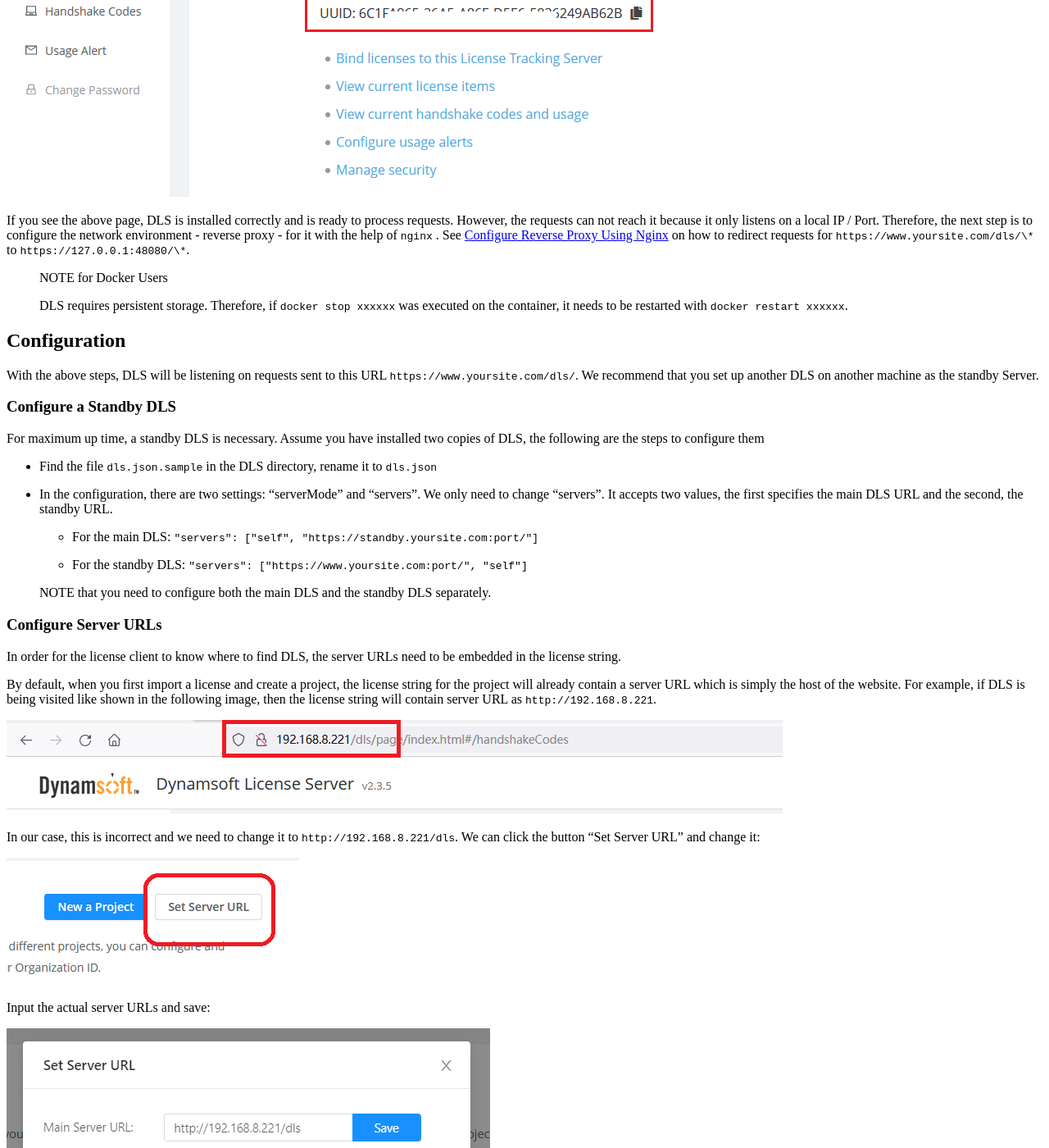
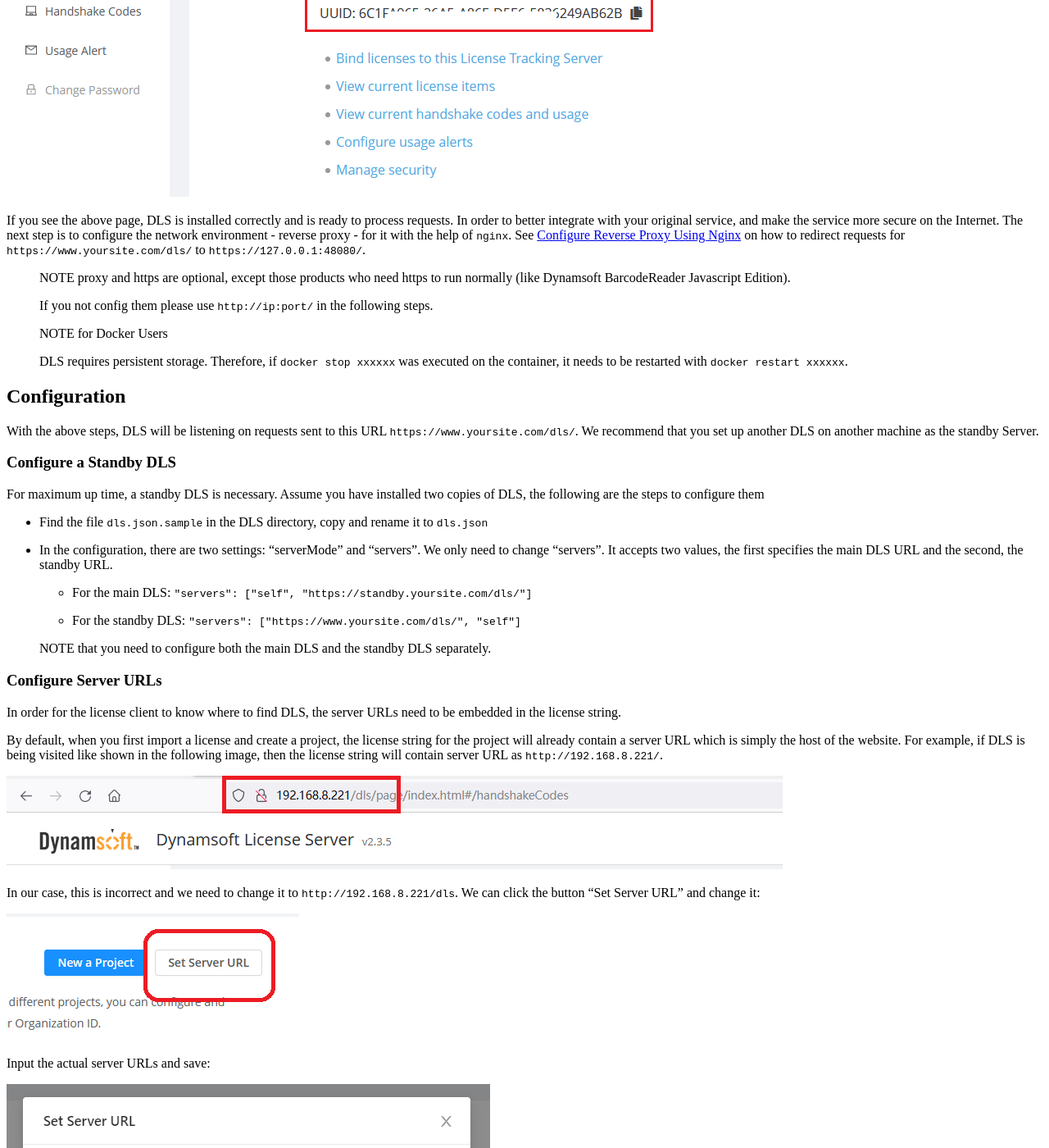
Before and after one commit to dynamsoft-docs/license-server-docs, a Jekyll site: the page built from selfhosting/DLSonLinux.md, in a window 1280 px wide and 1400 px high, scrolled down 1636 px. Shown: the whole window at 82% size. Built offline with Jekyll 4.4.1, drawn with Linux system fonts in a browser that asks for light colours; some of the changed text lies outside the part shown.

Commit message:
proxy and https are optional

```diff
--- a/selfhosting/DLSonLinux.md
+++ b/selfhosting/DLSonLinux.md
@@ -87,7 +87,11 @@
 
 ![DLS-HomePage-001]({{site.assets}}imgs/dls-homepage.png)
 
-If you see the above page, DLS is installed correctly and is ready to process requests. However, the requests can not reach it because it only listens on a local IP / Port. Therefore, the next step is to configure the network environment - reverse proxy - for it with the help of `nginx` .  See [Configure Reverse Proxy Using Nginx]({{site.selfhosted}}configurereverseproxyusingnginx.html) on how to redirect requests for `https://www.yoursite.com/dls/\*` to `https://127.0.0.1:48080/\*`.
+If you see the above page, DLS is installed correctly and is ready to process requests. In order to better integrate with your original service, and make the service more secure on the Internet. The next step is to configure the network environment - reverse proxy - for it with the help of `nginx`.  See [Configure Reverse Proxy Using Nginx]({{site.selfhosted}}configurereverseproxyusingnginx.html) on how to redirect requests for `https://www.yoursite.com/dls/` to `https://127.0.0.1:48080/`.
+
+> NOTE proxy and https are optional, except those products who need https to run normally (like Dynamsoft BarcodeReader Javascript Edition).
+>
+> If you not config them please use `http://ip:port/` in the following steps.
 
 > NOTE for Docker Users
 >
@@ -101,13 +105,13 @@
 
 For maximum up time, a standby DLS is necessary. Assume you have installed two copies of DLS, the following are the steps to configure them
 
-* Find the file `dls.json.sample` in the DLS directory, rename it to `dls.json`
+* Find the file `dls.json.sample` in the DLS directory, copy and rename it to `dls.json`
 
 * In the configuration, there are two settings: "serverMode" and "servers". We only need to change "servers". It accepts two values, the first specifies the main DLS URL and the second, the standby URL.
 
-  * For the main DLS: `"servers": ["self", "https://standby.yoursite.com:port/"]`
+  * For the main DLS: `"servers": ["self", "https://standby.yoursite.com/dls/"]`
 
-  * For the standby DLS: `"servers": ["https://www.yoursite.com:port/", "self"]`
+  * For the standby DLS: `"servers": ["https://www.yoursite.com/dls/", "self"]`
 
 > NOTE that you need to configure both the main DLS and the standby DLS separately.
 
@@ -115,7 +119,7 @@
 
 In order for the license client to know where to find DLS, the server URLs need to be embedded in the license string.
 
-By default, when you first import a license and create a project, the license string for the project will already contain a server URL which is simply the host of the website. For example, if DLS is being visited like shown in the following image, then the license string will contain server URL as `http://192.168.8.221`.
+By default, when you first import a license and create a project, the license string for the project will already contain a server URL which is simply the host of the website. For example, if DLS is being visited like shown in the following image, then the license string will contain server URL as `http://192.168.8.221/`.
 
 ![dls-url-001]({{site.assets}}imgs/dls-url-config-001.png)
 
```
Also changed, not shown: other parts of selfhosting/DLSonLinux.md (+1 -1 lines).
